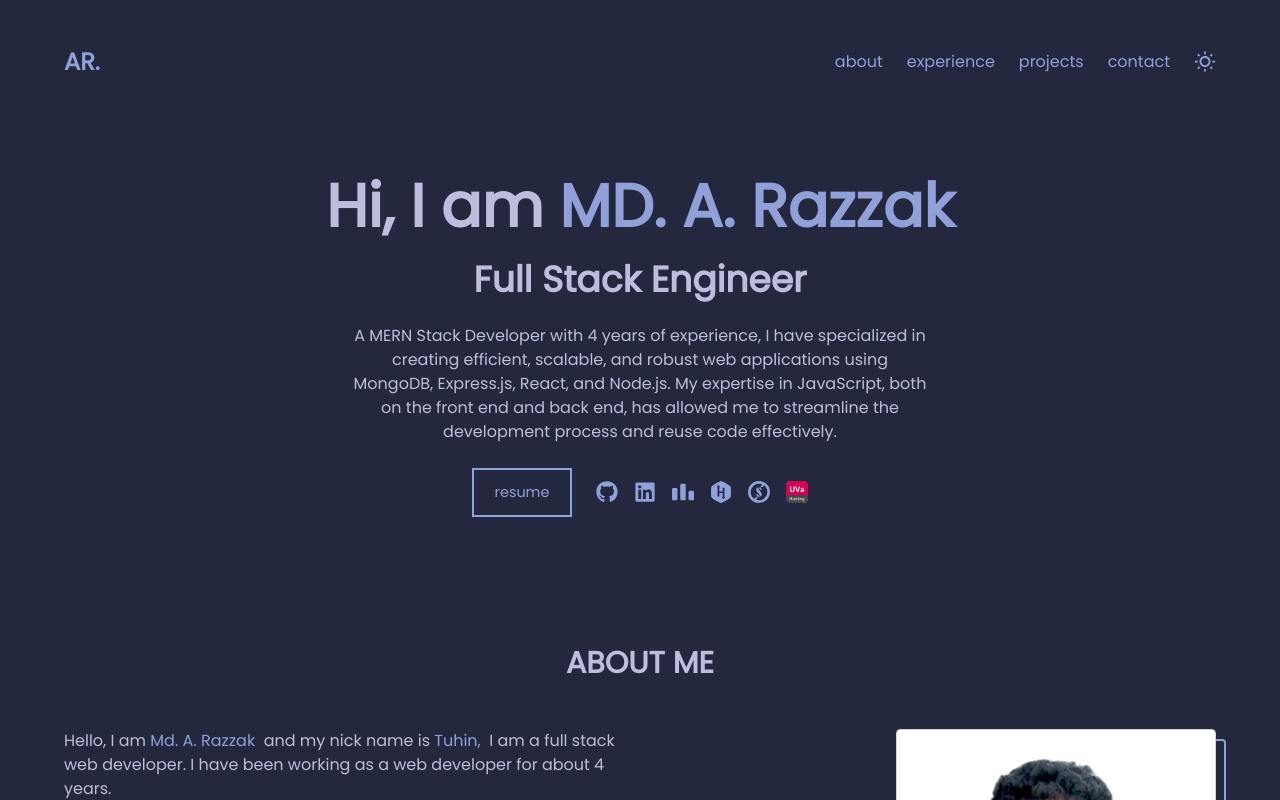
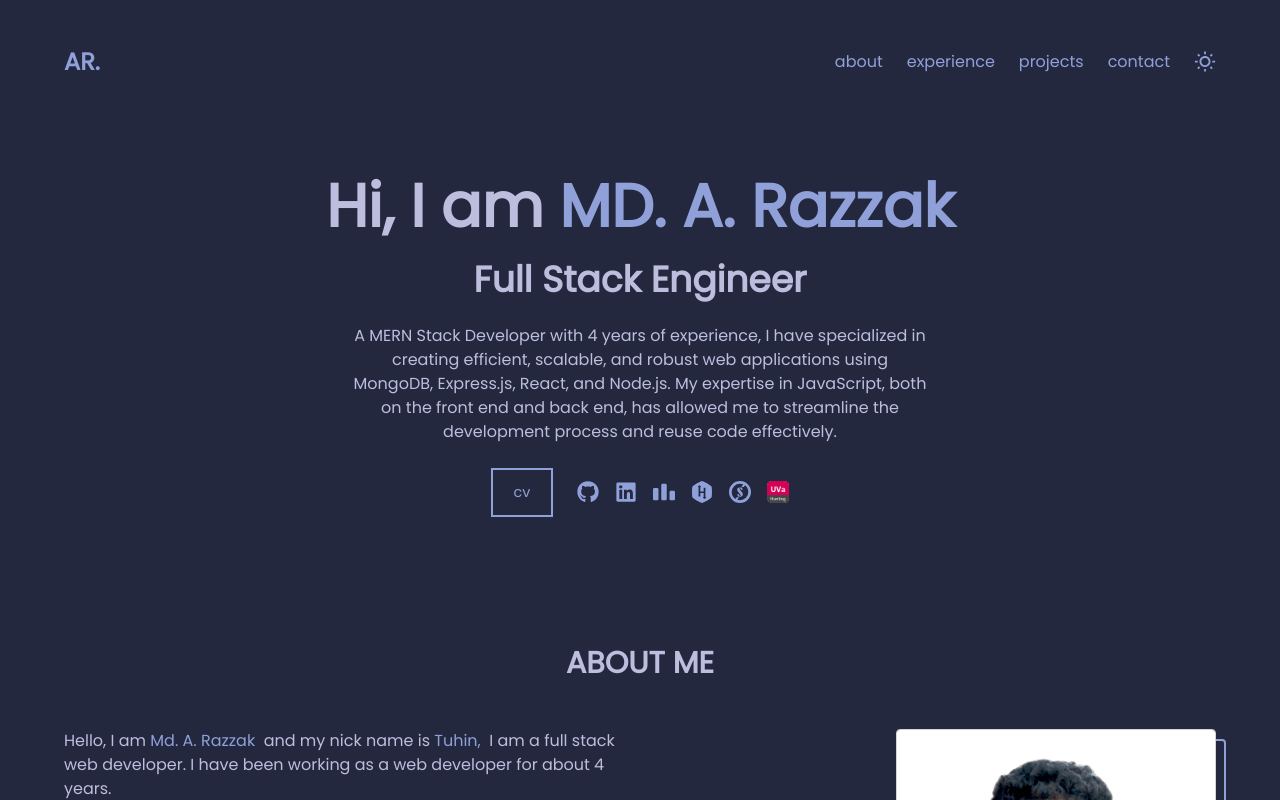
Before and after one commit to tuhin-cse/tuhin-cse, a Next.js app: page / in a window 1280 px wide. Shown: the top 800 px of the page. Built offline with nearby package versions, Linux system fonts and the light colour scheme.

Commit message:
CV New Format Updated

```diff
--- a/components/home/hero.js
+++ b/components/home/hero.js
@@ -18,7 +18,7 @@ const Hero = () => {
                     the development process and reuse code effectively.</p>
                 <div className="flex justify-center items-center gap-6">
                     <a href={profile.resume} target="_blank" className="btn btn-outline">
-                        Resume
+                        CV
                     </a>
 
                     <div className="flex gap-4 justify-center pt-2">
--- a/data/profile.js
+++ b/data/profile.js
@@ -5,7 +5,7 @@ const profile = {
     hackerrank: "https://www.hackerrank.com/profile/tuhinabdurrazzak",
     stopStalk: "https://www.stopstalk.com/user/profile/Sketch",
     uva: "https://uhunt.onlinejudge.org/id/889879",
-    resume: "/resume-md.a.razzak.pdf",
+    resume: "/cv-md.a.razzak.pdf",
     email: "md.a.razzak.17@gmail.com"
 }
 
```
Also changed, not shown: 1 other file (tests, documents, lock files or other folders).
